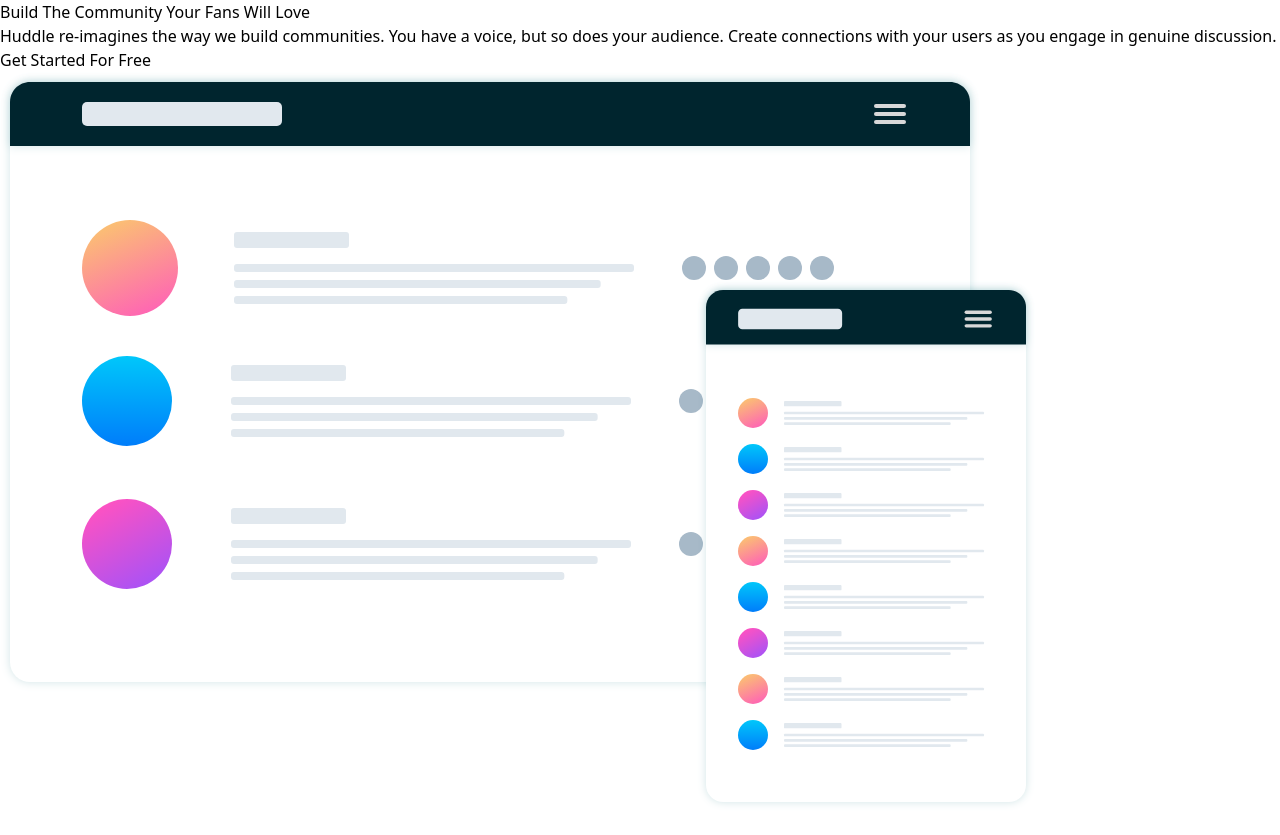
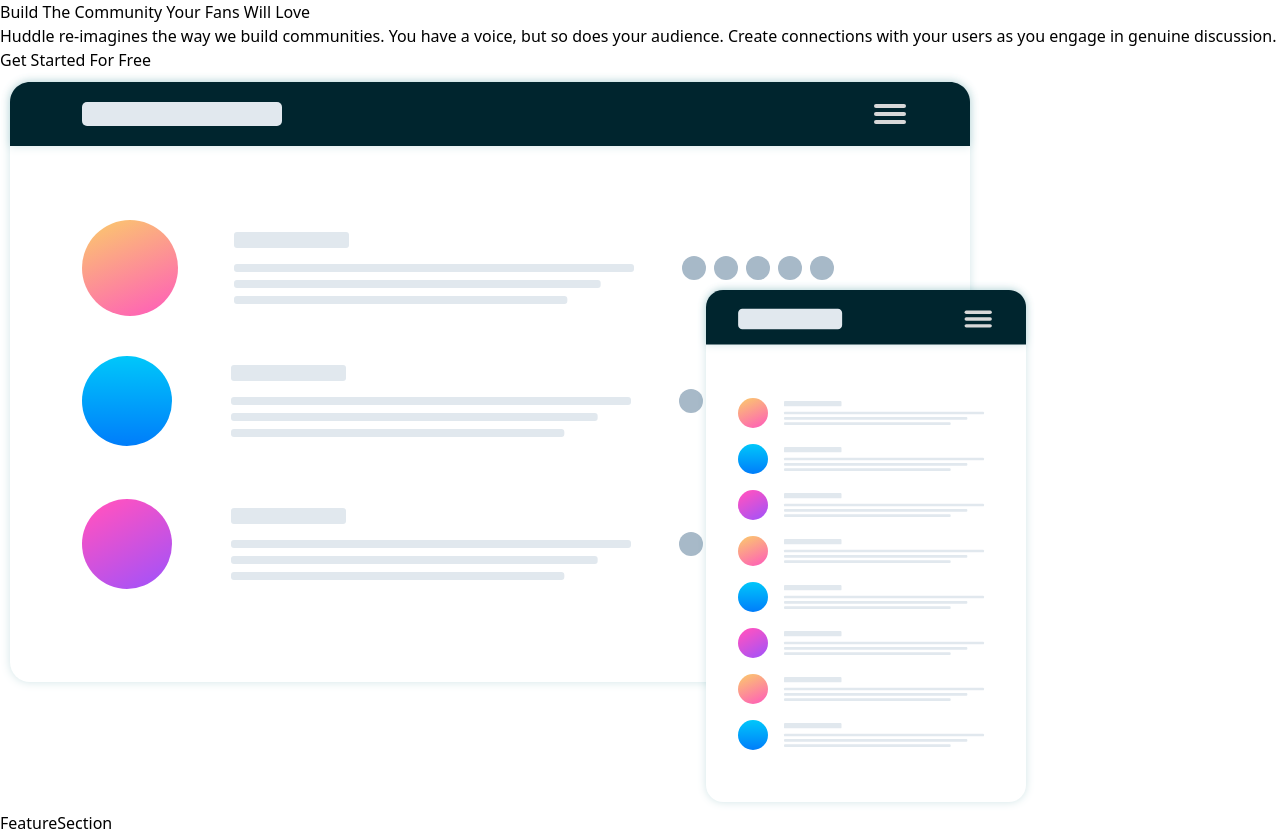
Before and after one commit to skyv26/huddle-landing-page-block, a React (Vite) app: page / in a window 1280 px wide. Before the commit the page ends 811 px from the top, so only its background shows below. Built offline with nearby package versions, Linux system fonts and the light colour scheme.

Commit message:
Add the `Feature` section in App.jsx

```diff
--- a/src/App.jsx
+++ b/src/App.jsx
@@ -1,8 +1,13 @@
+import React from 'react';
 import HeroSection from "./components/HeroSection";
+import FeatureSection from "./components/FeatureSection";
 
 const App = () => {
   return (
-    <HeroSection />
+    <React.Fragment>
+      <HeroSection />
+      <FeatureSection />
+    </React.Fragment>
   );
 };
 
```
